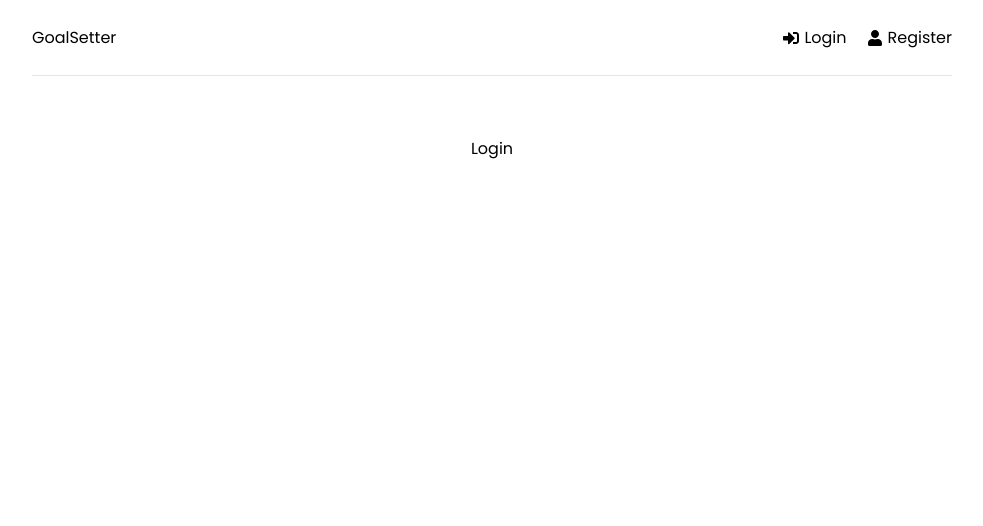
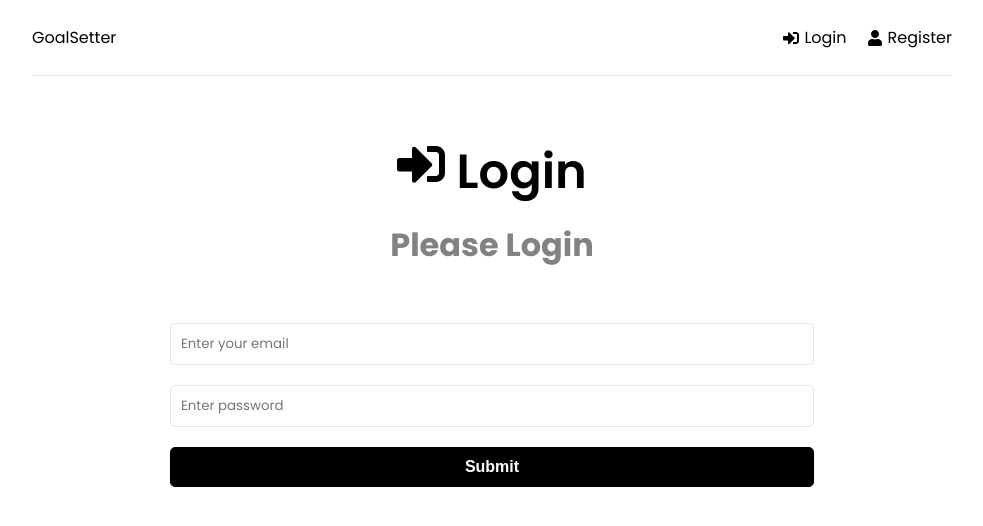
Before and after one commit to aditipatelpro/mern-rest-api, a React (Create React App) app in the folder frontend/: page /login in a window 1280 px wide. Shown: the top 526 px of the page, without its empty margins (148-1131 px from the left). Built offline with nearby package versions, Linux system fonts and the light colour scheme.

Commit message:
feat: created login page

```diff
--- a/frontend/src/pages/Login.jsx
+++ b/frontend/src/pages/Login.jsx
@@ -1,8 +1,68 @@
-import React from "react"
+import { useState, useEffect } from "react"
+import { FaSignInAlt } from "react-icons/fa"
 
 function Login() {
+    const [formData, setFormData] = useState({
+      email: '',
+      password: '',
+    })
+
+    const { email, password } = formData
+
+    const onFormDataChange = (e) => {
+      setFormData((prevState) => ({
+        ...prevState,
+        [e.target.name]: e.target.value,
+      }))
+
+    }
+
+    const onSubmit = (e) => {
+      e.preventDefault()
+    }
+
     return (
-        <div> Login</div>
+      <>
+        <section className="heading">
+          <h1>
+            <FaSignInAlt/> Login
+          </h1>
+          <p> Please Login</p>
+        </section>
+
+        <section className="form">
+            <form onSubmit={onSubmit}>
+
+              <div className="form-group">
+                <input
+                  type="email"
+                  className="form-control"
+                  id="email"
+                  name="email"
+                  value={email}
+                  placeholder="Enter your email"
+                  onChange={onFormDataChange}
+                />
+              </div>
+
+              <div className="form-group">
+                <input
+                  type="password"
+                  className="form-control"
+                  id="password"
+                  name="password"
+                  value={password}
+                  placeholder="Enter password"
+                  onChange={onFormDataChange}
+                />
+              </div>
+
+              <div className="form-group">
+                <button type='submit' className="btn btn-block">Submit</button>
+              </div>
+            </form>
+        </section>
+      </>
     )
 }
 
```
